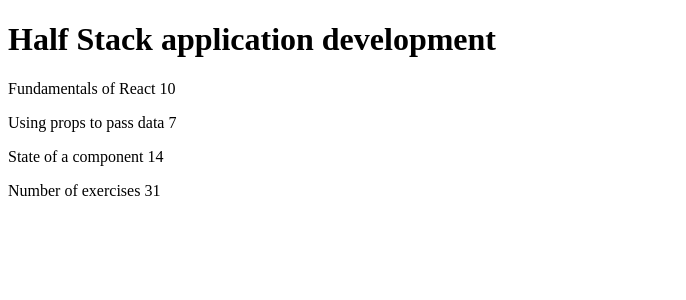
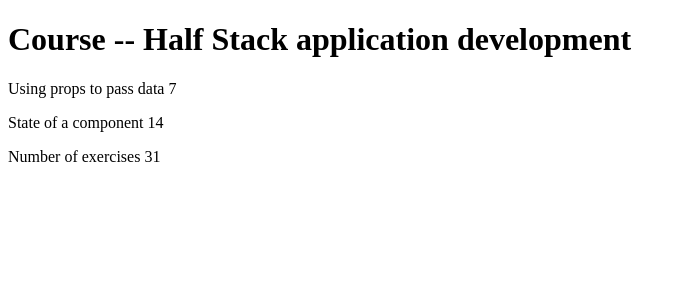
Before and after one commit to XavierSs21/FullStack---Open-Course, a React (Vite) app in the folder Part1/exercise1/: page / in a window 1280 px wide. Shown: the top 300 px of the page, without its empty margins (0-686 px from the left). Built offline with nearby package versions, Linux system fonts and the light colour scheme.

Commit message:
Add Componente Header refactorizado

```diff
--- a/Part1/exercise1/src/App.jsx
+++ b/Part1/exercise1/src/App.jsx
@@ -1,3 +1,11 @@
+const Header = (props) => {
+  return (
+    <div>
+      <h1>Course -- {props.course}</h1>
+    </div>
+  )
+}
+
 const App = () => {
   const course = 'Half Stack application development'
   const part1 = 'Fundamentals of React'
@@ -9,10 +17,7 @@
 
   return (
     <div>
-      <h1>{course}</h1>
-      <p>
-        {part1} {exercises1}
-      </p>
+      <Header course={course}/>
       <p>
         {part2} {exercises2}
       </p>
```
